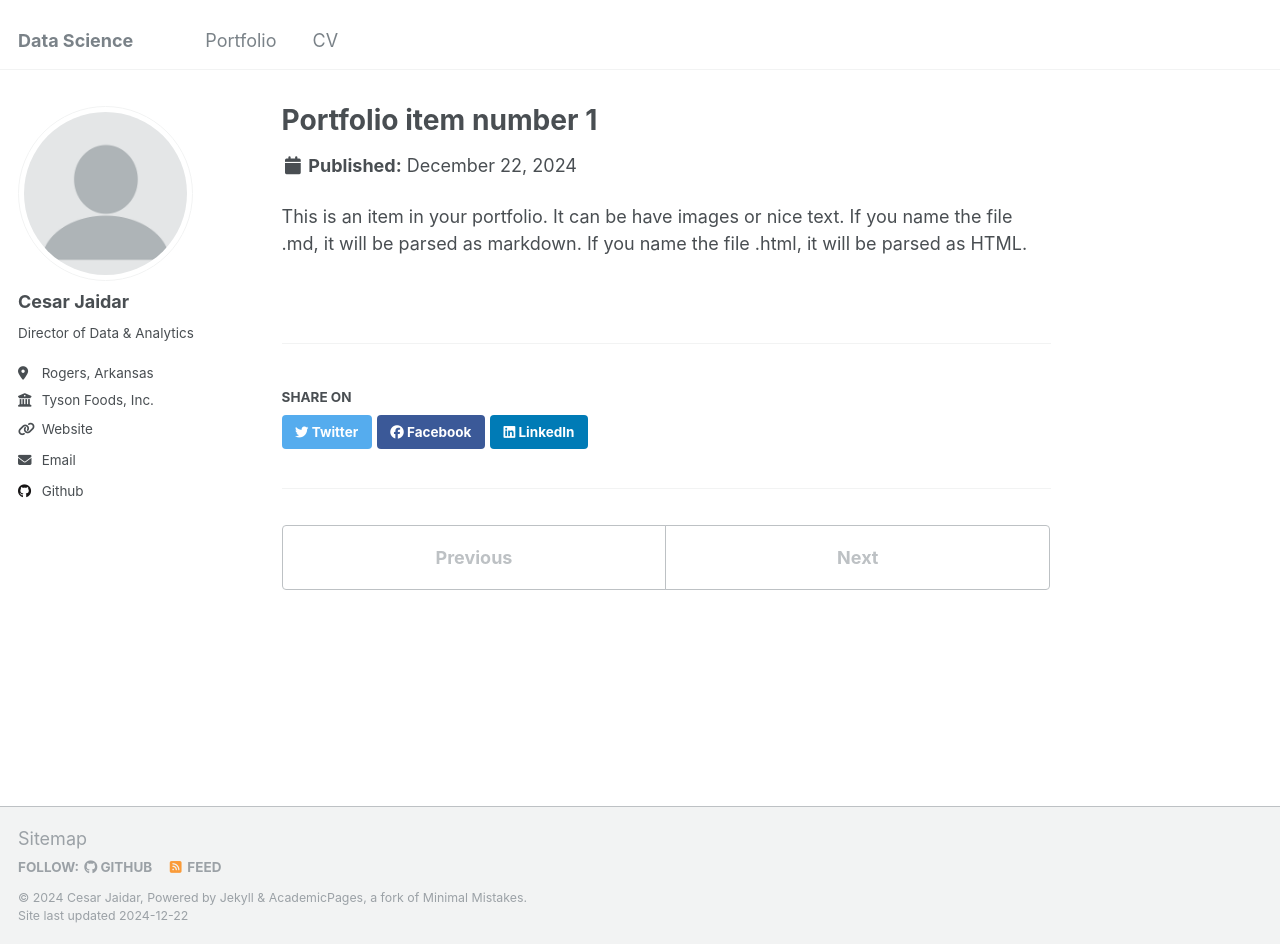
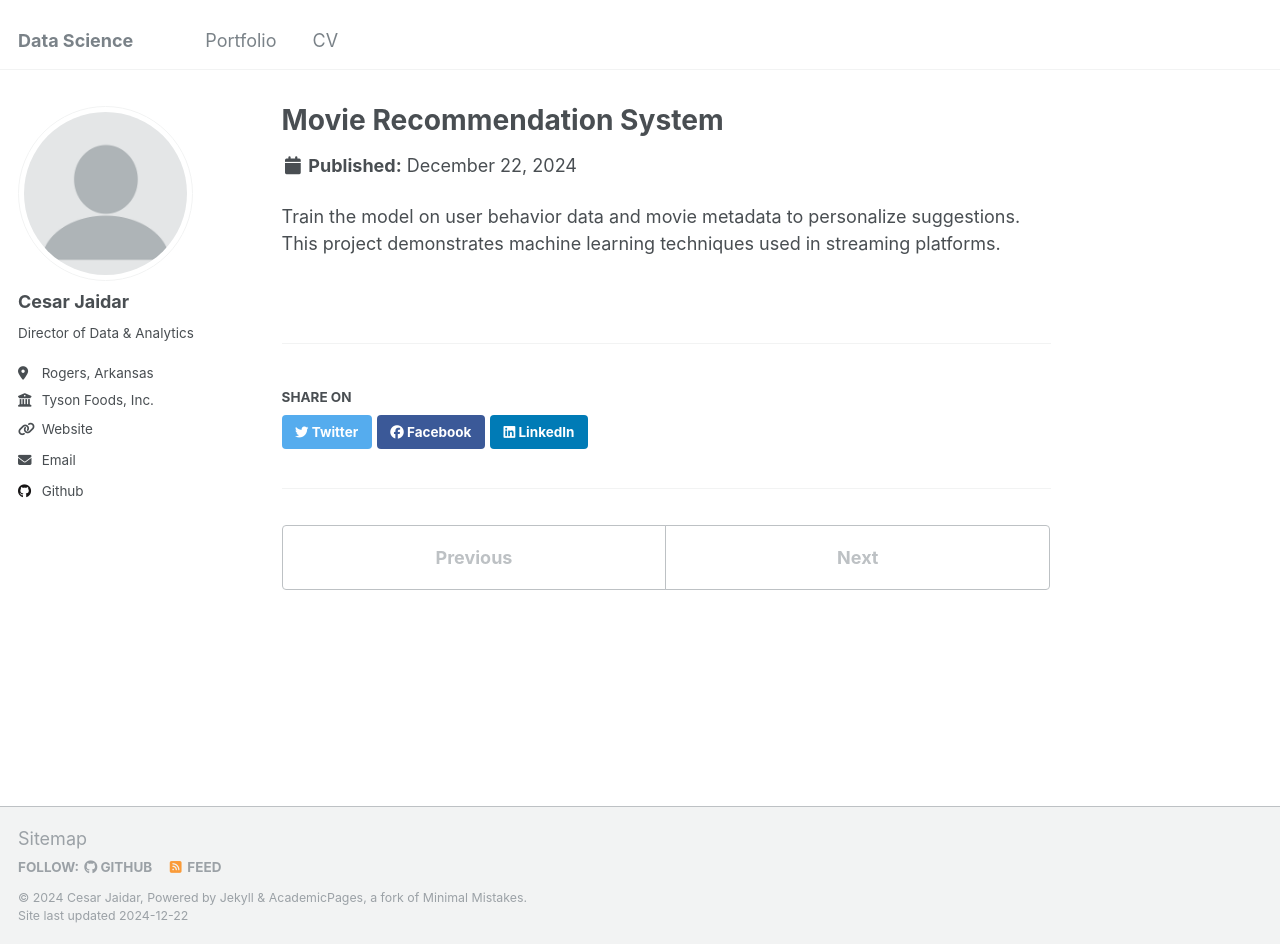
Before and after one commit to cesarjaidar/portfolio, a Jekyll site: the page built from _portfolio/Project 8.md, in a window 1280 px wide and 944 px high. Built offline with Jekyll 4.4.1, drawn with Linux system fonts in a browser that asks for light colours.

Commit message:
Update Project 8.md

```diff
--- a/_portfolio/Project 8.md
+++ b/_portfolio/Project 8.md
@@ -1,7 +1,7 @@
 ---
-title: "Portfolio item number 1"
-excerpt: "Short description of portfolio item number 1<br/><img src='/images/500x300.png'>"
+title: "Movie Recommendation System"
+excerpt: "reate a recommendation engine using collaborative filtering and content-based filtering.<br/><img src='/images/500x300.png'>"
 collection: portfolio
 ---
 
-This is an item in your portfolio. It can be have images or nice text. If you name the file .md, it will be parsed as markdown. If you name the file .html, it will be parsed as HTML.
+Train the model on user behavior data and movie metadata to personalize suggestions. This project demonstrates machine learning techniques used in streaming platforms.
```
